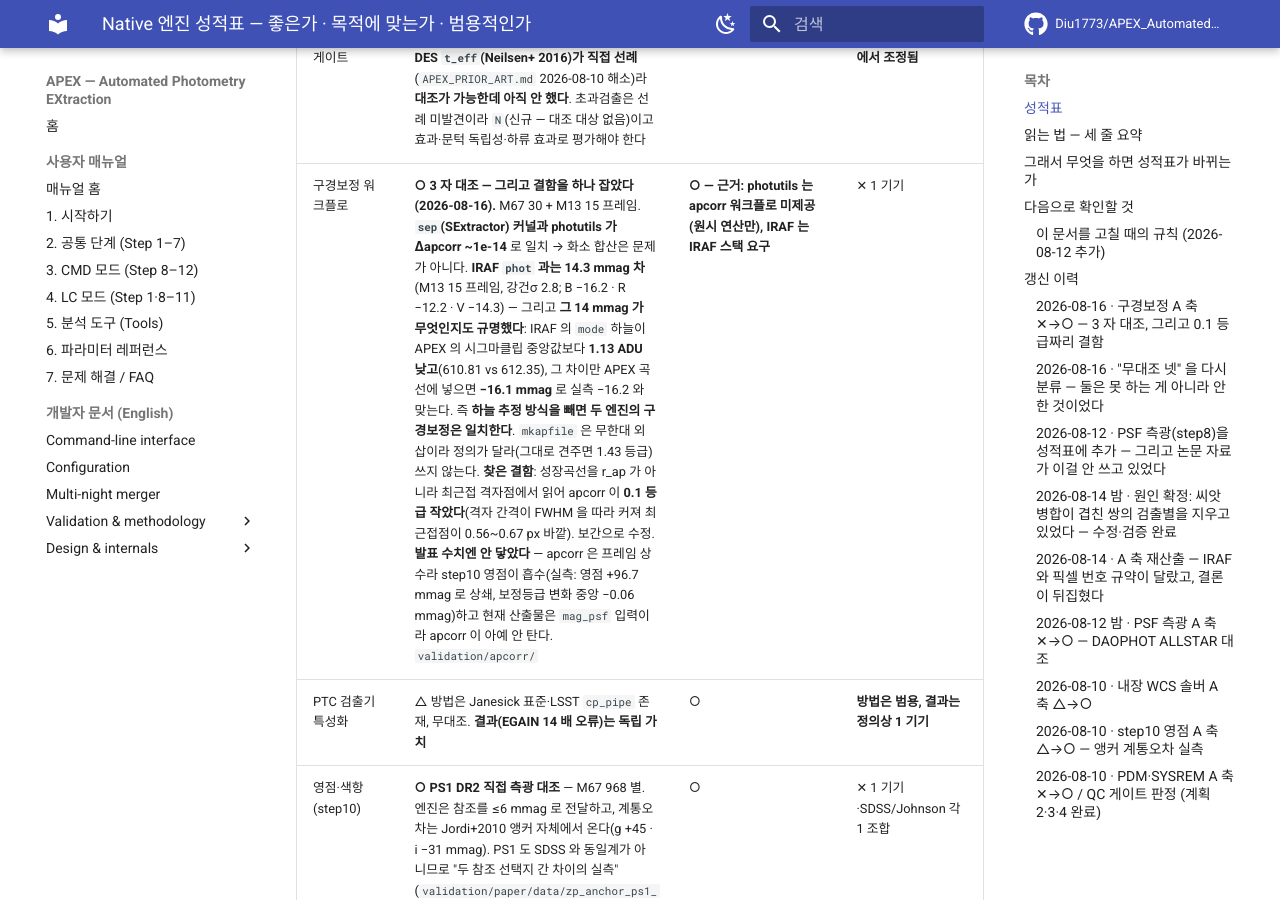
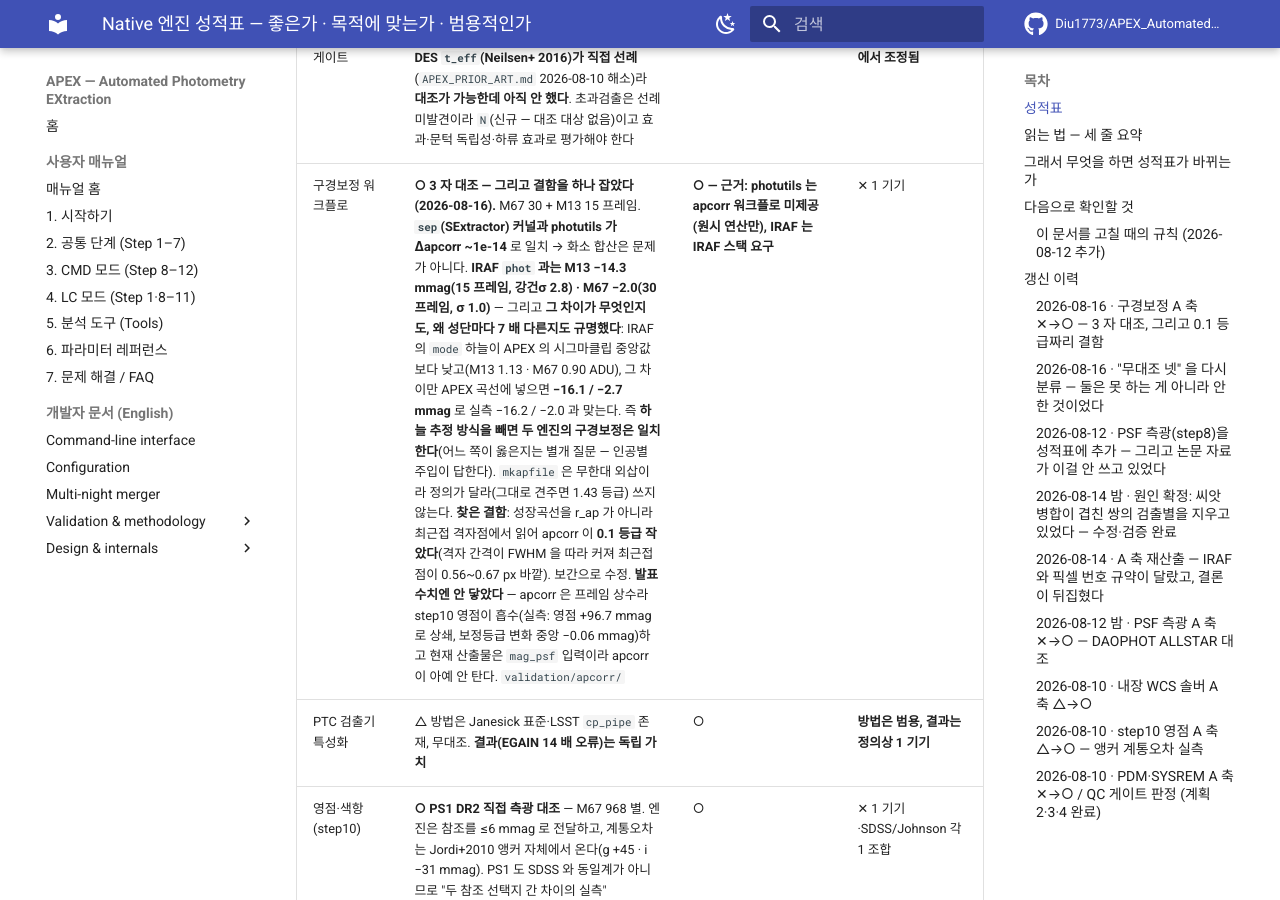
Before and after one commit to Diu1773/APEX_AutomatedPhotometryEXtraction, an MkDocs documentation site: the page built from docs/audit/APEX_ENGINE_SCORECARD.md, in a window 1280 px wide and 900 px high, scrolled down 1559 px. Built offline with MkDocs 1.6.1 and Material for MkDocs 9.7.7, drawn with Linux system fonts in a browser that asks for light colours; comment, search, counter and statistics services are not loaded; some of the changed text lies outside the part shown.

Commit message:
audit(apcorr): IRAF 대조 두 성단 완결 — 성단 간 7배 차까지 하늘 추정기로 설명된다
M13 -14.3 mmag(15 프레임) · M67 -2.0(30 프레임). 같은 별·같은 고리에서 실측한
IRAF(mode) - APEX(시그마클립 중앙값) 하늘 차이를 APEX 성장곡선에 그대로 넣으면
-16.1 / -2.7 mmag 가 나오고 실측이 -16.2 / -2.0 이다. 조리개 크기는 거의
같으므로(FWHM 7.75 vs 7.90) 7배 증폭은 기준별 밝기 분포에서 온다.

하늘을 낮게 잡으면 모든 반경에서 플럭스가 늘지만 바깥 반경이 면적만큼 더 많이
늘어 포위분율이 내려가고 apcorr 이 커진다 — 부호도 크기도 맞는다.

두 엔진의 구경보정은 하늘 추정 방식을 빼면 일치한다. 어느 쪽이 옳은지는 이
대조가 답하지 않는다 — 혼잡장에서 mode 와 시그마클립 중앙값 중 무엇이 맞는지는
별도 질문이고 인공별 주입으로만 답한다. 그 한계를 문서에 적었다.

Co-Authored-By: Claude Opus 5 <noreply@anthropic.com>

```diff
--- a/docs/audit/APEX_ENGINE_SCORECARD.md
+++ b/docs/audit/APEX_ENGINE_SCORECARD.md
@@ -23,7 +23,7 @@
 | 강제측광 오케스트레이션 | ✕ 커널은 photutils(설계상 대조 대상 아님). **재중심·포화플래그·깊이 QC 는 무대조** | ○ | **✕ 1 기기** |
 | **PSF 측광 (step8)** | **○ IRAF DAOPHOT ALLSTAR · photutils 실측 대조 — 기기에 따라 갈린다.** 인공별 400 개, 게이트를 모든 엔진에서 끄고 채점. M13(CDK 0.5m, 0.393″/px): 완전도 **0.98**/0.90/0.85 · 공통 산포 0.056/**0.051**/0.078 · 짝지은 vs ALLSTAR +0.8 mmag [−3.0,+4.1]. NGC 5985(LCO 1m, 0.390″/px): **0.96**/0.92/0.90 · **0.0535**/0.0549/0.1213 · +1.9 [−1.4,+5.7] p=0.60. **Proxima field(LCO 0.4m QHY600, 0.744″/px)에서는 깨진다**: 완전도 **0.94**/0.90/0.84 인데 산포 0.0930/**0.0493**/0.0967 로 ALLSTAR 가 1.9 배 앞서고 짝지은 +24.1 mmag (p<1e−4). **단 그 격차는 정밀도가 아니라 프레임 영점이다** — 잔차 1 위 상관이 `trial`(r=+0.762, ALLSTAR 은 −0.029)이고 두 회차가 통째로 90 mmag 어긋난다(−52.1 / +38.1). 회차별 영점을 빼면 APEX 산포 0.0930 → **0.0544**, 짝지은 vs ALLSTAR **+4.5 mmag p=0.41 로 구분 안 됨**, vs photutils −14.3 (p<1e−4) 로 APEX 우세. 실전은 step10 이 프레임마다 영점을 맞추므로 흡수되지만, **영점이 프레임마다 90 mmag 흔들리는 것 자체는 미규명 결함**. 파라미터 전표 `PARAMETERS.md` | **○ 다이얼은 있으나 기본값은 건드릴 근거가 없다** — 실전이 적용하는 게이트는 `flags_psf==0` 한 겹이고(완전도 0.82), `qfit`·`reduced_chi2`·`snr_psf` 는 열로 나갈 뿐 거르지 않는다. 2 층 통계는 진리값 대비 2~5 배 틀린 별을 골라내지만(3 기기 재현), **문턱 3.0 을 켜도 영점이 안 바뀐다**(B 69.58→69.54 mmag, R·V 동일) — 영점은 밝은 719/4407 만 쓰고 자체 이상치 제거를 12~19 % 하므로 겨냥 대상이 겹치지 않는다. `qfit≤1` 만 영점을 9~11 % 줄이며 이는 문서화된 선택지. 모형 방식·보간 차수·그룹 예산·프로파일 오차도 파라미터 | **△ 3 광학계·3 검출기, 단 결론이 셋째에서 안 선다** — CDK 0.5m(Moravian) · LCO 1m(Sinistro CCD) · LCO 0.4m(QHY600 CMOS). 화소당 FWHM 은 5.0~7.1 px 로 좁아 **저표본은 여전히 미검증** |
 | 프레임 QC 게이트 | **✕ 무대조 — 단 선례는 있다.** depth-cost 는 **DES `t_eff`(Neilsen+ 2016)가 직접 선례**(`APEX_PRIOR_ART.md` 2026-08-10 해소)라 **대조가 가능한데 아직 안 했다**. 초과검출은 선례 미발견이라 `N`(신규 — 대조 대상 없음)이고 효과·문턱 독립성·하류 효과로 평가해야 한다 | ○ | **✕ 임계값이 한 자료에서 조정됨** |
-| 구경보정 워크플로 | **○ 3 자 대조 — 그리고 결함을 하나 잡았다 (2026-08-16).** M67 30 + M13 15 프레임. **`sep`(SExtractor) 커널과 photutils 가 Δapcorr ~1e-14** 로 일치 → 화소 합산은 문제가 아니다. **IRAF `phot` 과는 14.3 mmag 차**(M13 15 프레임, 강건σ 2.8; B −16.2 · R −12.2 · V −14.3) — 그리고 **그 14 mmag 가 무엇인지도 규명했다**: IRAF 의 `mode` 하늘이 APEX 의 시그마클립 중앙값보다 **1.13 ADU 낮고**(610.81 vs 612.35), 그 차이만 APEX 곡선에 넣으면 **−16.1 mmag** 로 실측 −16.2 와 맞는다. 즉 **하늘 추정 방식을 빼면 두 엔진의 구경보정은 일치한다**. `mkapfile` 은 무한대 외삽이라 정의가 달라(그대로 견주면 1.43 등급) 쓰지 않는다. **찾은 결함**: 성장곡선을 r_ap 가 아니라 최근접 격자점에서 읽어 apcorr 이 **0.1 등급 작았다**(격자 간격이 FWHM 을 따라 커져 최근접점이 0.56~0.67 px 바깥). 보간으로 수정. **발표 수치엔 안 닿았다** — apcorr 은 프레임 상수라 step10 영점이 흡수(실측: 영점 +96.7 mmag 로 상쇄, 보정등급 변화 중앙 −0.06 mmag)하고 현재 산출물은 `mag_psf` 입력이라 apcorr 이 아예 안 탄다. `validation/apcorr/` | **○ — 근거: photutils 는 apcorr 워크플로 미제공(원시 연산만), IRAF 는 IRAF 스택 요구** | ✕ 1 기기 |
+| 구경보정 워크플로 | **○ 3 자 대조 — 그리고 결함을 하나 잡았다 (2026-08-16).** M67 30 + M13 15 프레임. **`sep`(SExtractor) 커널과 photutils 가 Δapcorr ~1e-14** 로 일치 → 화소 합산은 문제가 아니다. **IRAF `phot` 과는 M13 −14.3 mmag(15 프레임, 강건σ 2.8) · M67 −2.0(30 프레임, σ 1.0)** — 그리고 **그 차이가 무엇인지도, 왜 성단마다 7 배 다른지도 규명했다**: IRAF 의 `mode` 하늘이 APEX 의 시그마클립 중앙값보다 낮고(M13 1.13 · M67 0.90 ADU), 그 차이만 APEX 곡선에 넣으면 **−16.1 / −2.7 mmag** 로 실측 −16.2 / −2.0 과 맞는다. 즉 **하늘 추정 방식을 빼면 두 엔진의 구경보정은 일치한다**(어느 쪽이 옳은지는 별개 질문 — 인공별 주입이 답한다). `mkapfile` 은 무한대 외삽이라 정의가 달라(그대로 견주면 1.43 등급) 쓰지 않는다. **찾은 결함**: 성장곡선을 r_ap 가 아니라 최근접 격자점에서 읽어 apcorr 이 **0.1 등급 작았다**(격자 간격이 FWHM 을 따라 커져 최근접점이 0.56~0.67 px 바깥). 보간으로 수정. **발표 수치엔 안 닿았다** — apcorr 은 프레임 상수라 step10 영점이 흡수(실측: 영점 +96.7 mmag 로 상쇄, 보정등급 변화 중앙 −0.06 mmag)하고 현재 산출물은 `mag_psf` 입력이라 apcorr 이 아예 안 탄다. `validation/apcorr/` | **○ — 근거: photutils 는 apcorr 워크플로 미제공(원시 연산만), IRAF 는 IRAF 스택 요구** | ✕ 1 기기 |
 | PTC 검출기 특성화 | △ 방법은 Janesick 표준·LSST `cp_pipe` 존재, 무대조. **결과(EGAIN 14 배 오류)는 독립 가치** | ○ | **방법은 범용, 결과는 정의상 1 기기** |
 | 영점·색항 (step10) | **○ PS1 DR2 직접 측광 대조** — M67 968 별. 엔진은 참조를 ≤6 mmag 로 전달하고, 계통오차는 Jordi+2010 앵커 자체에서 온다(g +45 · i −31 mmag). PS1 도 SDSS 와 동일계가 아니므로 "두 참조 선택지 간 차이의 실측" (`validation/paper/data/zp_anchor_ps1_m67.json`) | ○ | ✕ 1 기기·SDSS/Johnson 각 1 조합 |
 | **이소크론 MCMC (step12)** | **○ ASteCA 실측 대조** — 어느 쪽도 우월하지 않음 | **△ g/r/i 에서는 해가 사전분포에 지배됨** | **✕ 1 성단·1 밴드조합** |
@@ -74,8 +74,8 @@
    > 안 한 것**이고, 하나는 반쪽이며, 하나만 진짜 불가다.
    >
    > **같은 날 저녁 — 구경보정을 실제로 했고 ✕→○ 가 됐다.** `sep` 커널과
-   > photutils 가 1e-14 로 일치하고, IRAF `phot` 과의 14.3 mmag 는 하늘
-   > 추정기 차이(1.13 ADU)로 전부 설명된다. 겸사겸사
+   > photutils 가 1e-14 로 일치하고, IRAF `phot` 과의 차이(M13 −14.3 ·
+   > M67 −2.0 mmag)는 하늘 추정기로 전부 설명된다. 겸사겸사
    > **0.1 등급짜리 결함**(성장곡선을 r_ap 가 아니라 최근접 격자점에서 읽음)을
    > 잡아 고쳤다 — 발표 수치엔 안 닿았지만 보고되는 apcorr 자체가 틀려 있었다.
    > **그러므로 A 축이 빈 것은 이제 셋이다**: 강제측광 오케스트레이션 ·
@@ -224,7 +224,7 @@ M67 30 + M13 15 프레임, 팔 넷. 상세는 `validation/apcorr/README.md`.
 | 재현 (photutils) | 오케스트레이션을 아는가 | **기록 정밀도까지 일치** (잔차 5e-7 = CSV 6자리 한계) |
 | **`sep` 커널** | 화소 합산 | **Δapcorr ~1e-14** — 무죄 |
 | 선택지 민감도 | 우리 결정이 답을 바꾸는가 | 평균 쌓기 +11~17 mmag · **격자 조회 +97~100 mmag** |
-| **IRAF `phot`** | 외부 도구와 맞는가 | **14.3 mmag** — 전부 하늘 추정기 차(mode vs 시그마클립 중앙값, 1.13 ADU)로 설명됨 |
+| **IRAF `phot`** | 외부 도구와 맞는가 | **M13 −14.3 · M67 −2.0 mmag** — 성단 간 7 배 차까지 전부 하늘 추정기(mode vs 시그마클립 중앙값)로 설명됨 |
 
 **결함**: 성장곡선을 r_ap 가 아니라 **최근접 격자점**에서 읽고 있었다. 격자는
 `0.4·r_ap`~`1.15·r_ref` 를 14 등분하므로 간격이 FWHM 을 따라 커지고(FWHM 8 px
```
Also changed, not shown: validation/apcorr/README.md (+16 -11 lines).
